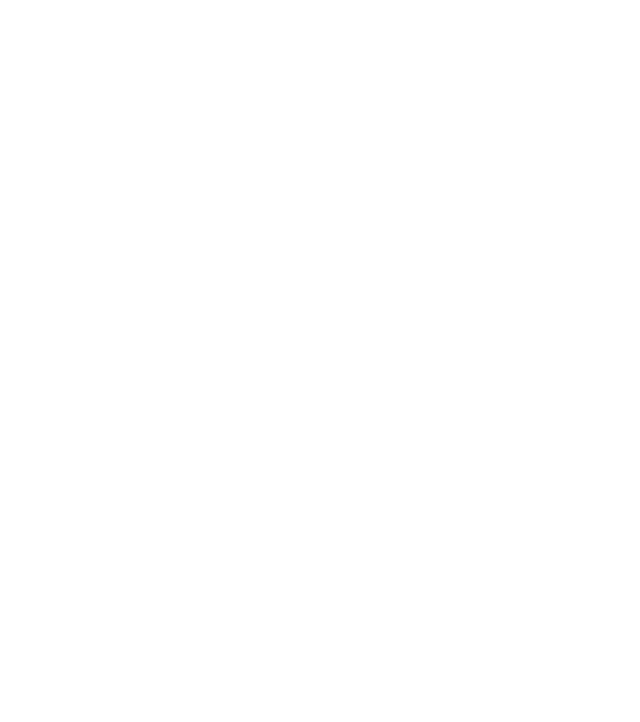
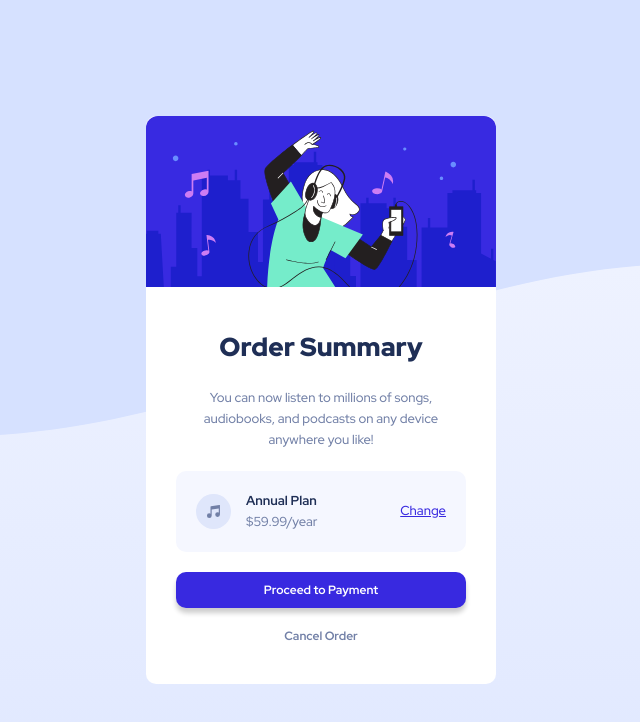
Before and after one commit to thusmiley/order-summary-page, a plain HTML site: page index.html in a window 1280 px wide. Shown: the whole page, without its empty margins (319-959 px from the left). Drawn offline with Linux system fonts and the light colour scheme.

Commit message:
first commit

```diff
--- a/index.html
+++ b/index.html
@@ -7,10 +7,34 @@
     <meta property="og:title" content="Order Summary Page" />
     <meta property="og:description" content="Order Summary Page." />
     <meta property="og:image" content="images/desktop-preview.jpg" />
-    <meta property="og:url" content="" />
+    <meta
+      property="og:url"
+      content="https://thusmiley.github.io/order-summary-page/"
+    />
     <link rel="stylesheet" href="./images/favicon-32x32.png" />
     <link rel="stylesheet" href="./style.css" />
     <title>Order Summary Page</title>
   </head>
-  <body></body>
+  <body>
+    <div class="card">
+      <img src="./images/illustration-hero.svg" alt="" class="hero" />
+      <h1 class="title">Order Summary</h1>
+      <p class="description">
+        You can now listen to millions of songs, audiobooks, and podcasts on any
+        device anywhere you like!
+      </p>
+      <div class="box">
+        <div class="plan">
+          <img src="./images/icon-music.svg" alt="" class="icon" />
+          <div class="pricing">
+            <p class="plan-name">Annual Plan</p>
+            <p class="price">$59.99/year</p>
+          </div>
+        </div>
+        <a href="#">Change</a>
+      </div>
+      <button type="button" class="proceed">Proceed to Payment</button>
+      <button type="button" class="cancel">Cancel Order</button>
+    </div>
+  </body>
 </html>
--- a/style.sass
+++ b/style.sass
@@ -0,0 +1,105 @@
+@import url('https://fonts.googleapis.com/css2?family=Red+Hat+Display:wght@500;700;900&display=swap')
+
+$pale-blue: hsl(225, 100%, 94%)
+$bright-blue: hsl(245, 75%, 52%)
+$very-pale-blue: hsl(225, 100%, 98%)
+$desaturated-blue: hsl(224, 23%, 55%)
+$dark-blue: hsl(223, 47%, 23%)
+
+*
+    box-sizing: border-box
+    margin: 0
+    padding: 0
+
+body
+    font-size: 13px
+    font-family: 'Red Hat Display', sans-serif
+    color: $desaturated-blue
+    line-height: 1.6
+    height: 100vh
+    max-width: 100vw
+    display: flex
+    justify-content: center
+    align-items: center
+    background: linear-gradient($very-pale-blue, $pale-blue)
+
+.card
+    max-width: 350px
+    display: flex
+    flex-direction: column
+    align-items: center
+    background-color: #fff
+    border-radius: 10px
+    & .hero
+        width: 100%
+        border-radius: 12px 12px 0 0
+    & .title
+        margin-top: 40px
+        color: $dark-blue
+        font-weight: 900
+    & .description
+        margin: 20px 30px 20px 30px
+        text-align: center
+
+.box
+    background-color: $very-pale-blue
+    display: flex
+    flex-direction: row
+    align-items: center
+    justify-content: space-between
+    width: 290px
+    margin: 0 30px 20px 30px
+    padding: 20px
+    border-radius: 10px
+    & a
+        color: $bright-blue
+        &:hover
+            text-decoration: none
+            color: $desaturated-blue
+
+.plan
+    display: flex
+    flex-direction: row
+    align-items: center
+    & .icon
+        height: 35px
+        margin-right: 15px
+    & .plan-name
+        color: $dark-blue
+        font-weight: 700
+
+button
+    border: none
+    background-color: white
+    cursor: pointer
+    font-size: 12px
+    font-family: 'Red Hat Display', sans-serif
+    font-weight: 700
+    width: 290px
+
+.proceed
+    background-color: $bright-blue
+    color: white
+    padding: 10px 0 10px 0
+    border-radius: 10px
+    box-shadow: 0 5px 5px rgba(0, 0, 0, 0.2)
+    margin-bottom: 10px
+    &:hover
+        opacity: .7
+
+.cancel
+    color: $desaturated-blue
+    margin-bottom: 30px
+    padding: 10px 0 10px 0
+    &:hover
+        color: $dark-blue
+
+@media (max-width: 1440px)
+    body
+        background: url("./images/pattern-background-desktop.svg") no-repeat, linear-gradient($very-pale-blue, $pale-blue)
+        background-position: top center
+
+@media (max-width: 375px)
+    body
+        background: url("./images/pattern-background-mobile.svg") no-repeat, linear-gradient($very-pale-blue, $pale-blue)
+        background-position: top center
```
Also changed, not shown: script.js (deleted), style.css, 1 other file.
